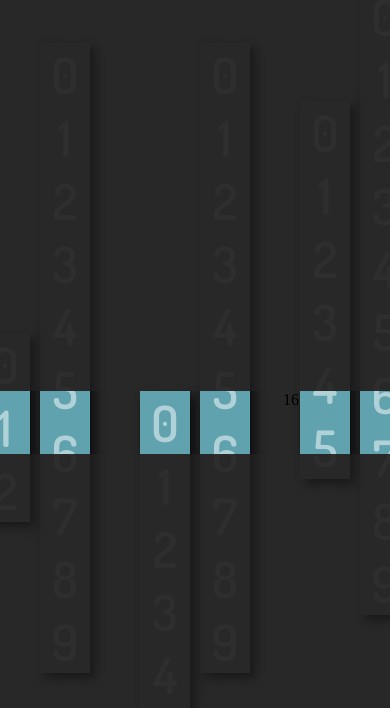
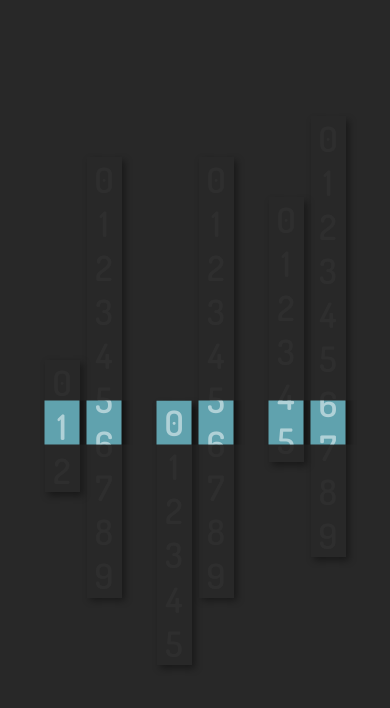
Before and after one commit to azvedoo/timepiece, a React (Vite) app: page / in a window 390 px wide. Shown: the top 708 px of the page. Built offline with nearby package versions, Linux system fonts and the light colour scheme.

Commit message:
Created website responsiveness
Now the website resizes its scale when overflowing the screen

```diff
--- a/src/App.jsx
+++ b/src/App.jsx
@@ -35,34 +35,9 @@ const App = function () {
 
   /* =============== SET REGULAR TIMER BLOCK CODE ============= */
 
-  setInterval(() => {
-    const updateTime = new Date();
-
-    setHours(concatZero(updateTime.getHours()));
-    setMinutes(concatZero(updateTime.getMinutes()));
-    setSeconds(concatZero(updateTime.getSeconds()));
-  }, 1000);
-
   setTimeout(() => {
     transitionMetric = '0.3s';
   }, 1000);
-
-  /* useEffect(() => {
-    firstTicMetric.tenHours =
-      (10 - time.getSeconds().toString().padStart(2, '0').slice(1)) * 1000;
-
-    firstTicMetric.hours =
-      (10 - time.getSeconds().toString().padStart(2, '0').slice(1)) * 1000;
-
-    firstTicMetric.tenMinutes =
-      (10 - time.getSeconds().toString().padStart(2, '0').slice(1)) * 1000;
-
-    firstTicMetric.minutes =
-      (10 - time.getSeconds().toString().padStart(2, '0').slice(1)) * 1000;
-
-    firstTicMetric.tenSeconds =
-      (10 - time.getSeconds().toString().padStart(2, '0').slice(1)) * 1000;
-  }, []); */
 
   /* ============== SET CLOCK BARS BLOCK CODE ============= */
 
@@ -378,10 +353,6 @@ const App = function () {
       </section>
 
       <section id="clock">
-        <p id="clockReference">
-          {hours}:{minutes}:{seconds}
-        </p>
-
         <article className="hours">
           <div
             id="tenHours"
--- a/src/CSS/style.css
+++ b/src/CSS/style.css
@@ -30,12 +30,6 @@ body {
   /*  border: 7px solid #282828; */
   height: 63px;
   overflow: hidden;
-}
-
-#clockReference {
-  position: absolute;
-
-  right: 50px;
 }
 
 .clockBar {
@@ -71,3 +65,15 @@ body {
   justify-content: flex-start;
   align-items: flex-start;
 }
+
+@media only screen and (max-width: 500px) {
+  #clock {
+    transform: scale(0.7);
+  }
+}
+
+@media only screen and (max-width: 320px) {
+  #clock {
+    transform: scale(0.5);
+  }
+}
```
